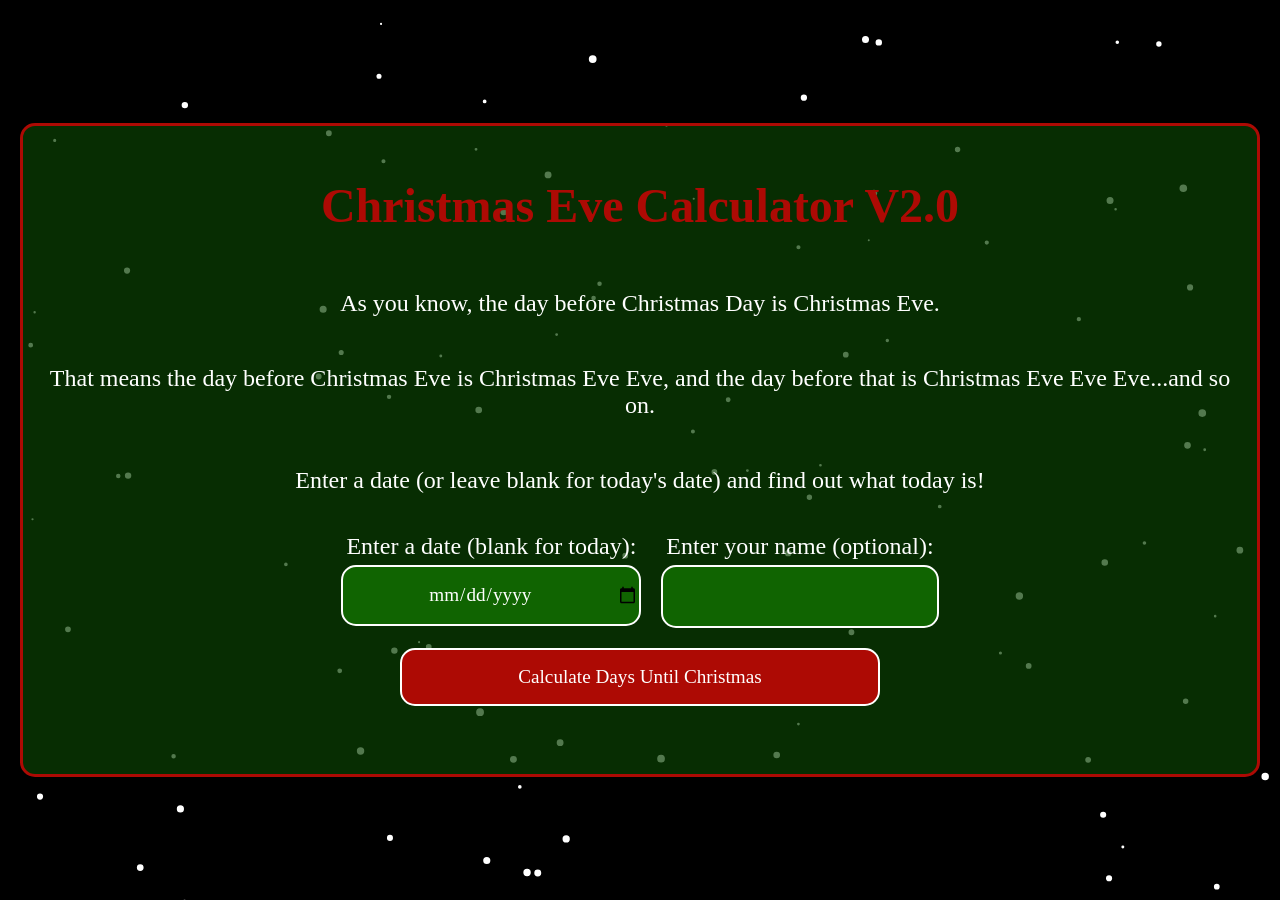
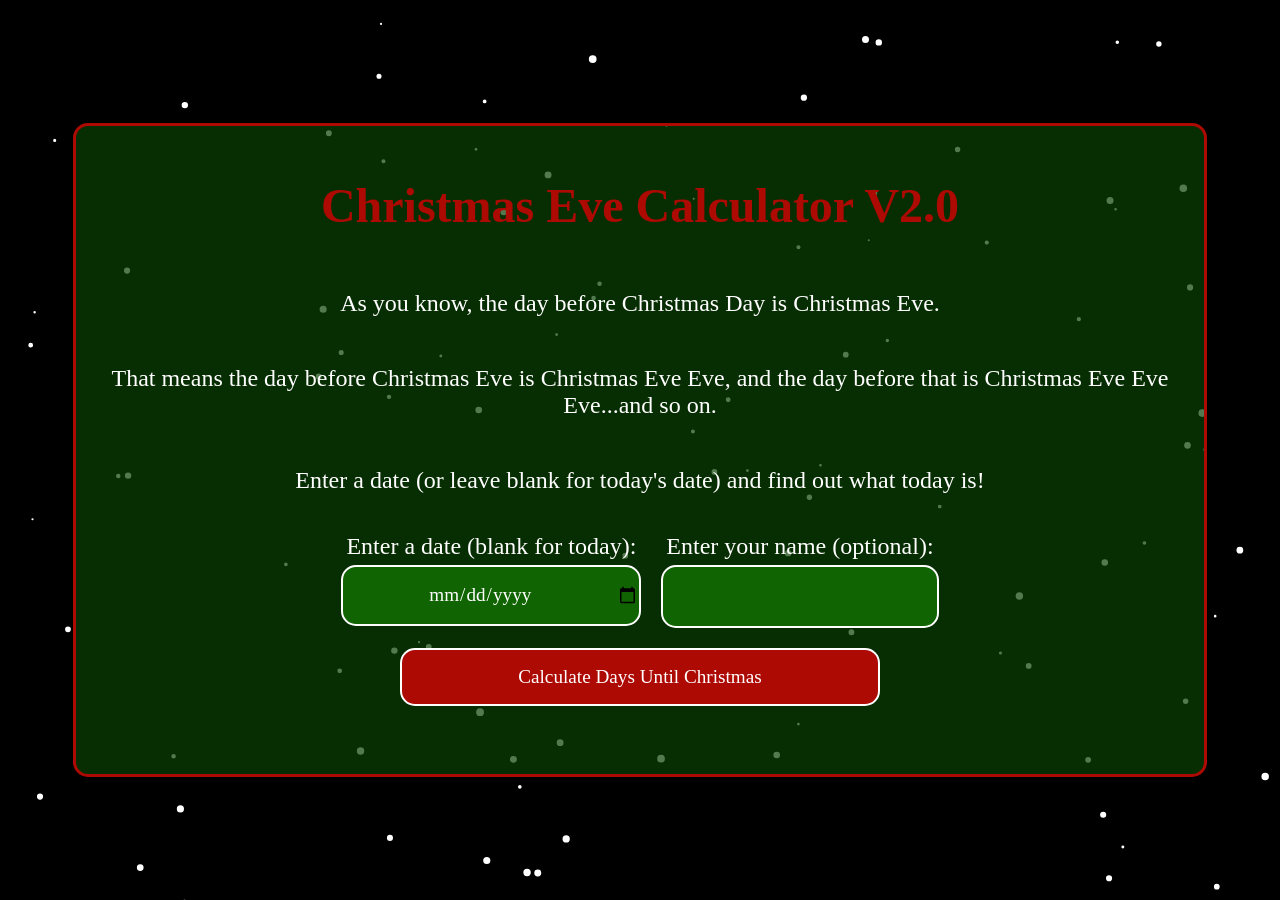
Before and after one commit to davidhuckfield/Christmas_Eve_Eve_Calculator, a Flask app: page / in a window 1280 px wide. Run offline with Flask 3, Linux system fonts and the light colour scheme; some web fonts are replaced.

Commit message:
Spacing and border changes

```diff
--- a/static/style.css
+++ b/static/style.css
@@ -7,7 +7,6 @@ body {
     justify-content: center;
     height:100vh;
     margin:0;
-    overflow:hidden
 }
 
 #snow-canvas {
@@ -38,6 +37,8 @@ body {
     flex-direction:column;
     align-items:center;
     justify-content: center;
+    max-height:85vh;
+    max-width:85vw
 }
 
 h1 {
```
